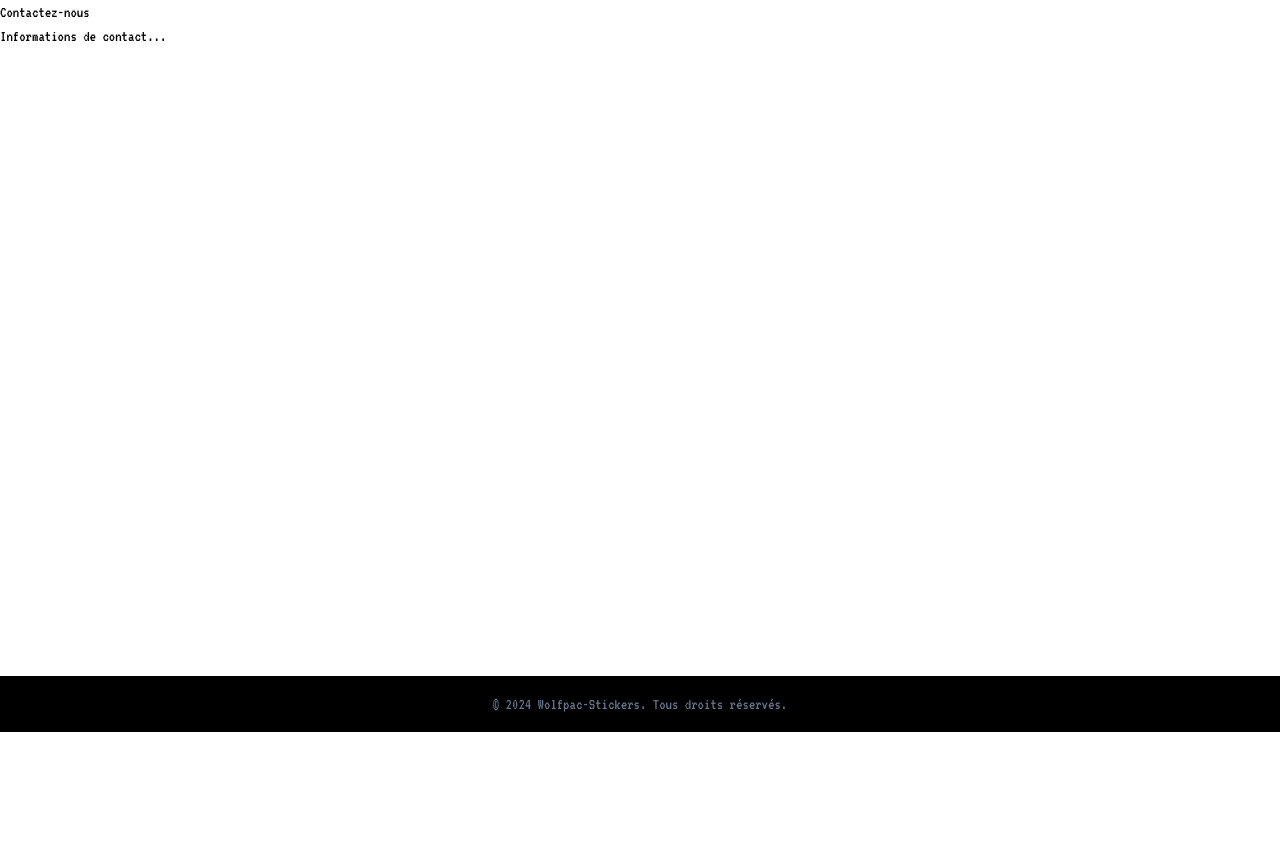
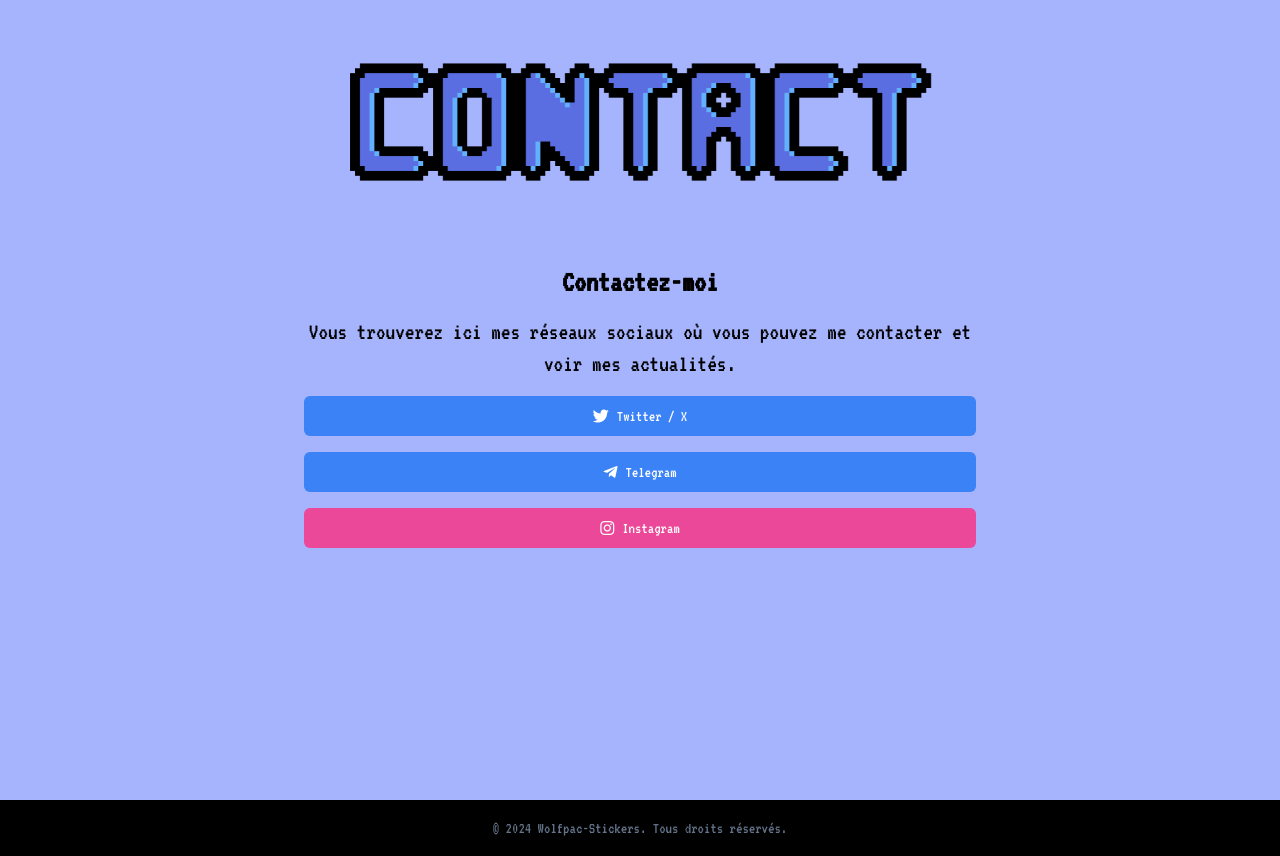
Before and after one commit to CPacBellec/wolfpacstickers, a PHP site: page /contacts.php in a window 1280 px wide. Shown: the part 68-924 px from the top of the page. Before the commit the page ends 800 px from the top, so only its background shows below. Run offline with PHP 8.4, Linux system fonts and the light colour scheme; some libraries are stand-ins or nearby versions.

Commit message:
Contact update -> add social network links

```diff
--- a/commissions.php
+++ b/commissions.php
@@ -1,7 +1,7 @@
 <?php
 include_once 'header.php';
 ?>
-    <div class="bg-indigo-300">
+    <div class="bg-indigo-300 min-h-screen">
         <div class=" flex justify-center items-center">
             <img src="./assets/commission-sprite.png" alt="logo" class="flex justify-center items-center w-9/12 md:w-1/2 lg:w-7/12 xl:w-12/20 h-auto animate__animated animate__flipInX animate__slow">
         </div>
--- a/contacts.php
+++ b/contacts.php
@@ -1,10 +1,35 @@
 <?php
 include_once 'header.php';
 ?>
-    <section>
-        <h2>Contactez-nous</h2>
-        <p>Informations de contact...</p>
-    </section>
+    <div class="bg-indigo-300 min-h-screen">
+        <div class=" flex justify-center items-center">
+            <img src="./assets/contact-sprite.png" alt="logo" class="flex justify-center items-center w-9/12 md:w-1/2 lg:w-7/12 xl:w-12/20 h-auto animate__animated animate__flipInX animate__slow">
+        </div>
+        <section class="max-w-2xl mx-auto py-5">
+
+            <h2 class="text-center text-3xl font-bold mb-4">Contactez-moi</h2>
+            <p class="text-center text-2xl mb-4">Vous trouverez ici mes réseaux sociaux où vous pouvez me contacter et voir mes actualités.</p>
+            <div class="flex flex-col space-y-4">
+            <!-- Twitter -->
+            <a href="https://twitter.com/votre_nom_twitter" target="_blank" class="flex items-center justify-center px-4 py-2 bg-blue-500 text-white rounded-md hover:bg-blue-700">
+                <i class="fab fa-twitter mr-2"></i>
+                Twitter / X
+            </a>
+            <!-- Telegram -->
+            <a href="https://t.me/votre_nom_telegram" target="_blank" class="flex items-center justify-center px-4 py-2 bg-blue-500 text-white rounded-md hover:bg-blue-700">
+                <i class="fab fa-telegram-plane mr-2"></i>
+                Telegram
+            </a>
+            <!-- Instagram -->
+            <a href="https://www.instagram.com/votre_nom_instagram" target="_blank" class="flex items-center justify-center px-4 py-2 bg-pink-500 text-white rounded-md hover:bg-pink-700">
+                <i class="fab fa-instagram mr-2"></i>
+                Instagram
+            </a>
+        </div>
+
+        </section>
+    </div>
+
 <?php
 include_once 'footer.php';
 ?>
--- a/header.php
+++ b/header.php
@@ -10,6 +10,7 @@
     href="https://cdnjs.cloudflare.com/ajax/libs/animate.css/4.1.1/animate.min.css"
     />
     <link href="https://cdnjs.cloudflare.com/ajax/libs/flowbite/2.2.1/flowbite.min.css" rel="stylesheet" />
+    <link rel="stylesheet" href="https://cdnjs.cloudflare.com/ajax/libs/font-awesome/5.15.3/css/all.min.css">
     <link rel="preconnect" href="https://fonts.googleapis.com">
     <link rel="preconnect" href="https://fonts.gstatic.com" crossorigin>
     <link href="https://fonts.googleapis.com/css2?family=VT323&display=swap" rel="stylesheet">
--- a/tos.php
+++ b/tos.php
@@ -1,7 +1,7 @@
 <?php
 include_once 'header.php';
 ?>
-    <section class="bg-indigo-300">
+    <section class="bg-indigo-300 min-h-screen">
         <div class="max-w-2xl mx-auto py-5">
             <div class=" flex justify-center items-center">
                 <img src="./assets/cgu-sprite.png" alt="logo" class="flex justify-center items-center w-9/12 md:w-1/2 lg:w-7/12 xl:w-12/20 h-auto animate__animated animate__flipInX animate__slow">
```
Also changed, not shown: assets/contact-sprite.png (added).
